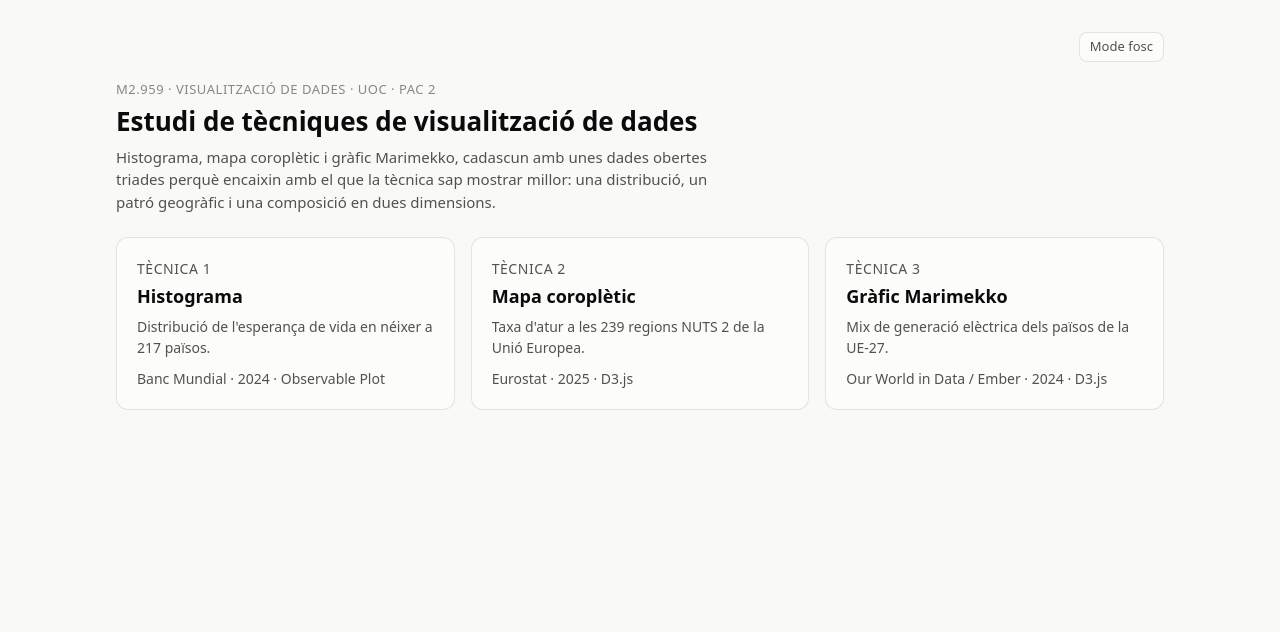
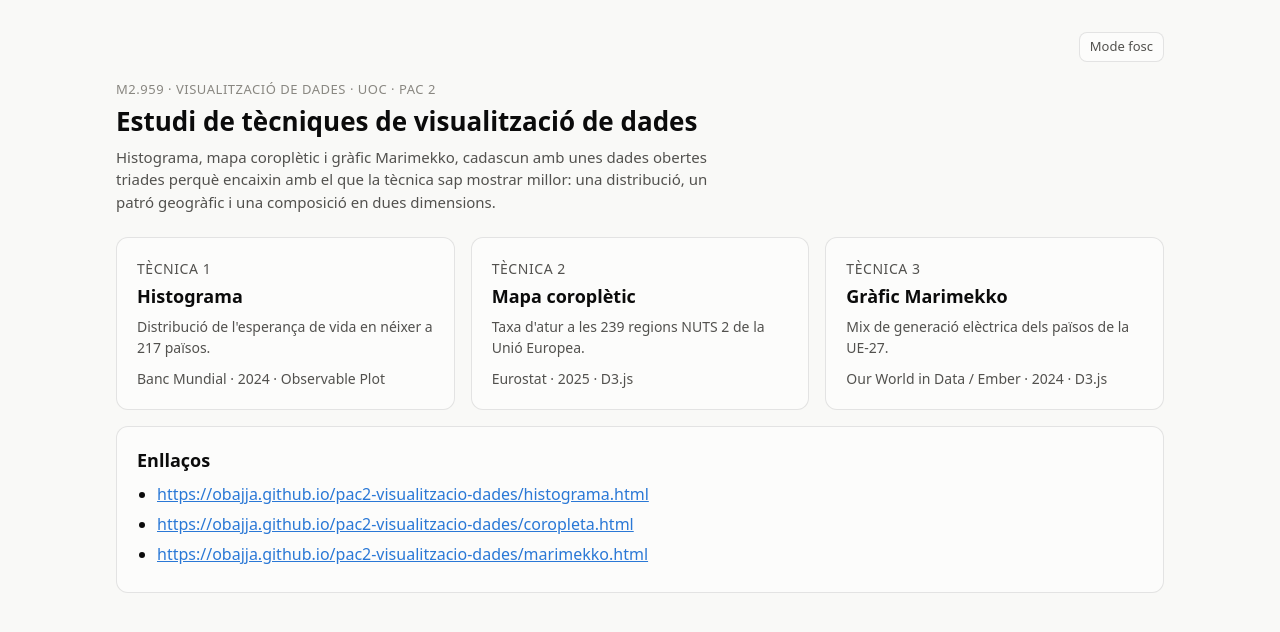
Before and after one commit to obajja/pac2-visualitzacio-dades, a plain HTML site: page index.html in a window 1280 px wide. Drawn offline with Linux system fonts and the light colour scheme.

Commit message:
Portada: llista d'enllaços a les tres visualitzacions

```diff
--- a/index.html
+++ b/index.html
@@ -13,6 +13,10 @@
   .grid h2 { font-size: 18px; margin: 4px 0 6px; }
   .grid p { margin: 0; color: var(--text-2); font-size: 14px; }
   .meta { color: var(--muted); font-size: 13px; margin-top: 10px !important; }
+  .urls { margin-top: 16px; }
+  .urls h2 { font-size: 18px; margin: 0 0 8px; }
+  .urls ul { margin: 0; padding-left: 20px; }
+  .urls li { margin: 6px 0; font-size: 16px; overflow-wrap: anywhere; }
 </style>
 </head>
 <body>
@@ -38,6 +42,14 @@
       <p class="meta">Our World in Data / Ember · 2024 · D3.js</p>
     </div></a>
   </div>
+  <div class="card urls">
+    <h2>Enllaços</h2>
+    <ul>
+      <li><a href="histograma.html">https://obajja.github.io/pac2-visualitzacio-dades/histograma.html</a></li>
+      <li><a href="coropleta.html">https://obajja.github.io/pac2-visualitzacio-dades/coropleta.html</a></li>
+      <li><a href="marimekko.html">https://obajja.github.io/pac2-visualitzacio-dades/marimekko.html</a></li>
+    </ul>
+  </div>
 </main>
 </body>
 </html>
```
